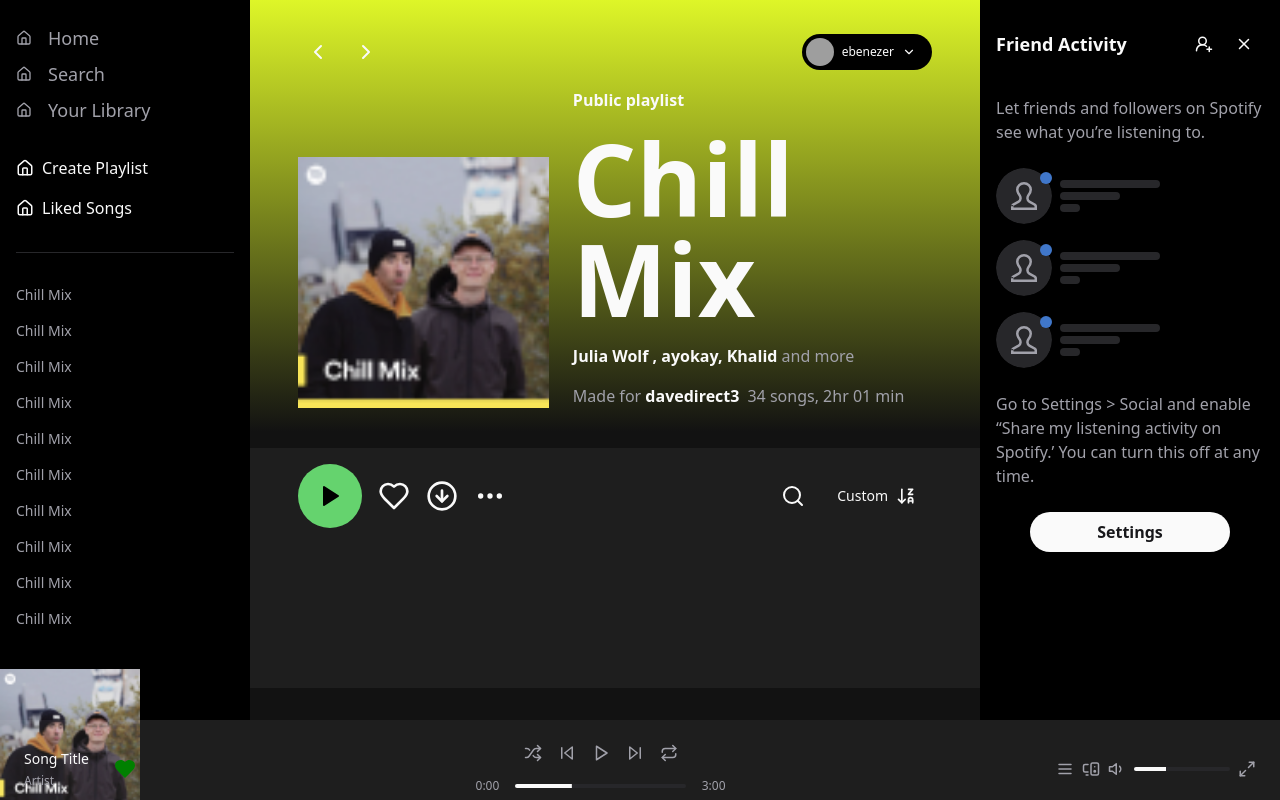
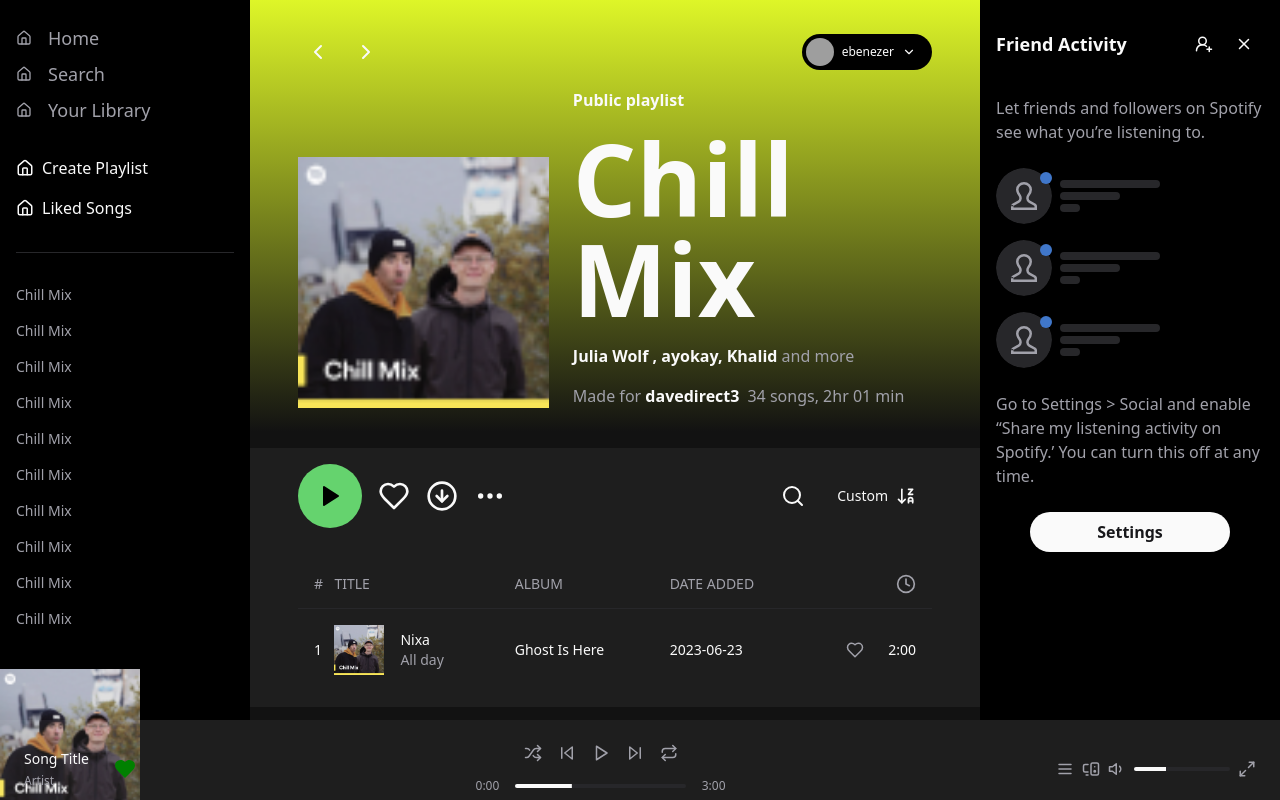
Before and after one commit to eben92/uxbert, a Next.js app: page /playlist in a window 1280 px wide. Built offline with nearby package versions, Linux system fonts and the light colour scheme; grey boxes are pictures that could not be loaded.

Commit message:
feat: Add PlaylistTable component

```diff
--- /dev/null
+++ b/app/(app)/playlist/_components/index.tsx
@@ -0,0 +1,60 @@
+import { LikeButton } from "@/components/shared/play-button";
+import {
+  Table,
+  TableBody,
+  TableCell,
+  TableHead,
+  TableHeader,
+  TableRow,
+} from "@/components/ui/table";
+import { Clock } from "lucide-react";
+import Image from "next/image";
+
+export default function PlaylistTable() {
+  return (
+    <Table>
+      <TableHeader>
+        <TableRow className="uppercase">
+          <TableHead className="max-w-0 pr-0">#</TableHead>
+          <TableHead>Title</TableHead>
+          <TableHead className="hidden sm:table-cell uppercase">
+            Album
+          </TableHead>
+          <TableHead className="hidden md:table-cell uppercase">
+            Date Added
+          </TableHead>
+          <TableHead className="text-right flex items-center justify-end">
+            <Clock size={20} />
+          </TableHead>
+        </TableRow>
+      </TableHeader>
+      <TableBody>
+        <TableRow className="cursor-pointer hover:bg-accent">
+          <TableCell className="max-w-0 pr-0">1</TableCell>
+          <TableCell>
+            <div className="flex items-center gap-4">
+              <Image src={"/playlist-1.png"} width={50} height={50} alt="" />
+              <div className="flex flex-col font-medium">
+                Nixa
+                <div className="hidden text-sm text-muted-foreground md:inline">
+                  All day
+                </div>
+              </div>
+            </div>
+          </TableCell>
+          <TableCell className="hidden sm:table-cell">Ghost Is Here</TableCell>
+
+          <TableCell className="hidden md:table-cell">2023-06-23</TableCell>
+          <TableCell className=" table-cell ">
+            <div className="flex items-center justify-end gap-6">
+              <div className="hidden md:block">
+                <LikeButton />
+              </div>
+              <p>2:00</p>
+            </div>
+          </TableCell>
+        </TableRow>
+      </TableBody>
+    </Table>
+  );
+}
--- a/app/(app)/playlist/page.tsx
+++ b/app/(app)/playlist/page.tsx
@@ -8,6 +8,7 @@
 import { MoreHorizontal, Search } from "lucide-react";
 import Image from "next/image";
 import { SliderButton, UserCard } from "../page";
+import PlaylistTable from "./_components";
 
 export default function Home() {
   return (
@@ -45,8 +46,10 @@
           </div>
         </div>
       </div>
-      <div className="bg-primary/5 flex-1 py-4 px-4 md:px-8 lg:px-12">
+      <div className="bg-primary/5 flex-1 flex flex-col gap-8 py-4 px-4 md:px-8 lg:px-12">
         <Controls />
+
+        <Songs />
       </div>
     </main>
   );
@@ -89,9 +92,11 @@
 function Songs() {
   return (
     <div className=" flex flex-col gap-6">
-      {Array.from({ length: 6 }).map((_, i) => (
+      {/* {Array.from({ length: 6 }).map((_, i) => (
         <div className="" key={i}></div>
-      ))}
+      ))} */}
+
+      <PlaylistTable />
     </div>
   );
 }
--- /dev/null
+++ b/components/ui/table.tsx
@@ -0,0 +1,117 @@
+import * as React from "react"
+
+import { cn } from "@/lib/utils"
+
+const Table = React.forwardRef<
+  HTMLTableElement,
+  React.HTMLAttributes<HTMLTableElement>
+>(({ className, ...props }, ref) => (
+  <div className="relative w-full overflow-auto">
+    <table
+      ref={ref}
+      className={cn("w-full caption-bottom text-sm", className)}
+      {...props}
+    />
+  </div>
+))
+Table.displayName = "Table"
+
+const TableHeader = React.forwardRef<
+  HTMLTableSectionElement,
+  React.HTMLAttributes<HTMLTableSectionElement>
+>(({ className, ...props }, ref) => (
+  <thead ref={ref} className={cn("[&_tr]:border-b", className)} {...props} />
+))
+TableHeader.displayName = "TableHeader"
+
+const TableBody = React.forwardRef<
+  HTMLTableSectionElement,
+  React.HTMLAttributes<HTMLTableSectionElement>
+>(({ className, ...props }, ref) => (
+  <tbody
+    ref={ref}
+    className={cn("[&_tr:last-child]:border-0", className)}
+    {...props}
+  />
+))
+TableBody.displayName = "TableBody"
+
+const TableFooter = React.forwardRef<
+  HTMLTableSectionElement,
+  React.HTMLAttributes<HTMLTableSectionElement>
+>(({ className, ...props }, ref) => (
+  <tfoot
+    ref={ref}
+    className={cn(
+      "border-t bg-muted/50 font-medium [&>tr]:last:border-b-0",
+      className
+    )}
+    {...props}
+  />
+))
+TableFooter.displayName = "TableFooter"
+
+const TableRow = React.forwardRef<
+  HTMLTableRowElement,
+  React.HTMLAttributes<HTMLTableRowElement>
+>(({ className, ...props }, ref) => (
+  <tr
+    ref={ref}
+    className={cn(
+      "border-b transition-colors hover:bg-muted/50 data-[state=selected]:bg-muted",
+      className
+    )}
+    {...props}
+  />
+))
+TableRow.displayName = "TableRow"
+
+const TableHead = React.forwardRef<
+  HTMLTableCellElement,
+  React.ThHTMLAttributes<HTMLTableCellElement>
+>(({ className, ...props }, ref) => (
+  <th
+    ref={ref}
+    className={cn(
+      "h-12 px-4 text-left align-middle font-medium text-muted-foreground [&:has([role=checkbox])]:pr-0",
+      className
+    )}
+    {...props}
+  />
+))
+TableHead.displayName = "TableHead"
+
+const TableCell = React.forwardRef<
+  HTMLTableCellElement,
+  React.TdHTMLAttributes<HTMLTableCellElement>
+>(({ className, ...props }, ref) => (
+  <td
+    ref={ref}
+    className={cn("p-4 align-middle [&:has([role=checkbox])]:pr-0", className)}
+    {...props}
+  />
+))
+TableCell.displayName = "TableCell"
+
+const TableCaption = React.forwardRef<
+  HTMLTableCaptionElement,
+  React.HTMLAttributes<HTMLTableCaptionElement>
+>(({ className, ...props }, ref) => (
+  <caption
+    ref={ref}
+    className={cn("mt-4 text-sm text-muted-foreground", className)}
+    {...props}
+  />
+))
+TableCaption.displayName = "TableCaption"
+
+export {
+  Table,
+  TableHeader,
+  TableBody,
+  TableFooter,
+  TableHead,
+  TableRow,
+  TableCell,
+  TableCaption,
+}
--- a/package.json
+++ b/package.json
@@ -18,6 +18,7 @@
     "@radix-ui/react-separator": "^1.1.0",
     "@radix-ui/react-slider": "^1.2.0",
     "@radix-ui/react-slot": "^1.1.0",
+    "@tanstack/react-table": "^8.19.1",
     "class-variance-authority": "^0.7.0",
     "clsx": "^2.1.1",
     "embla-carousel-react": "^8.1.5",
```
